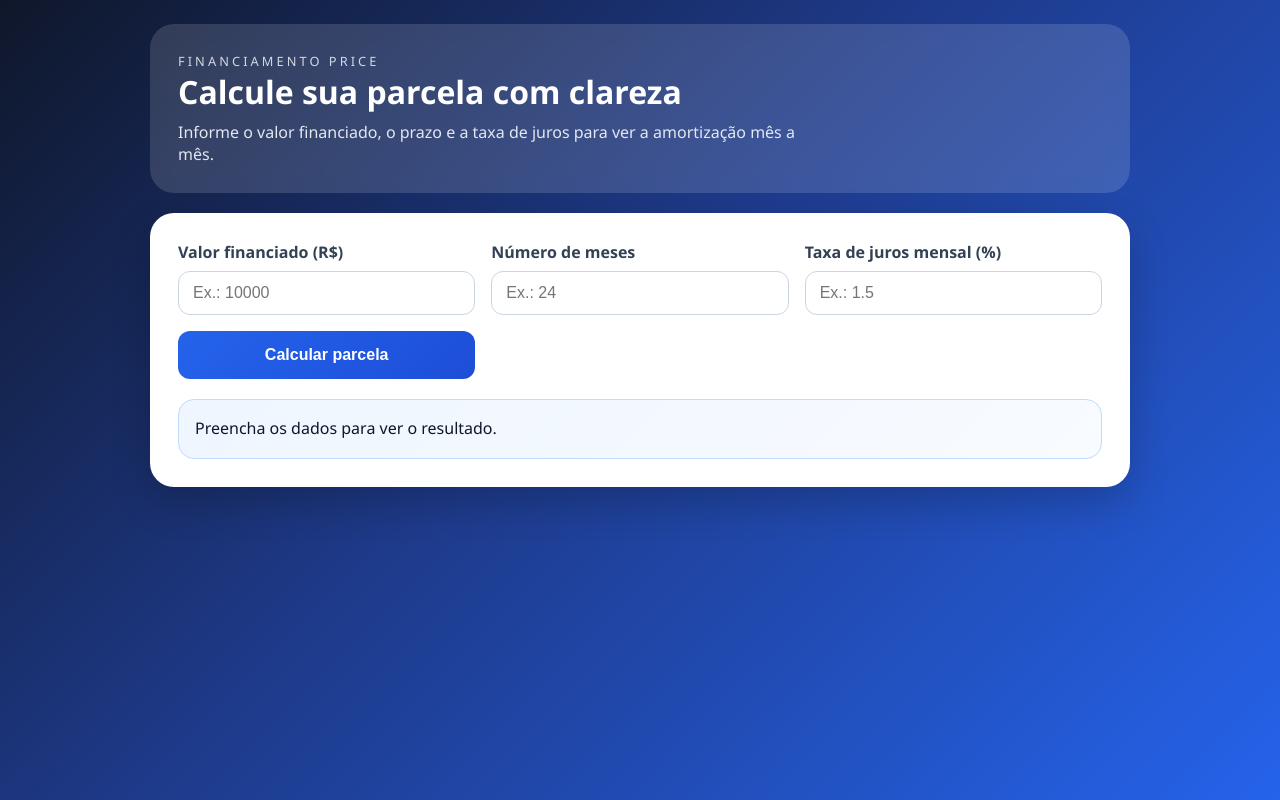
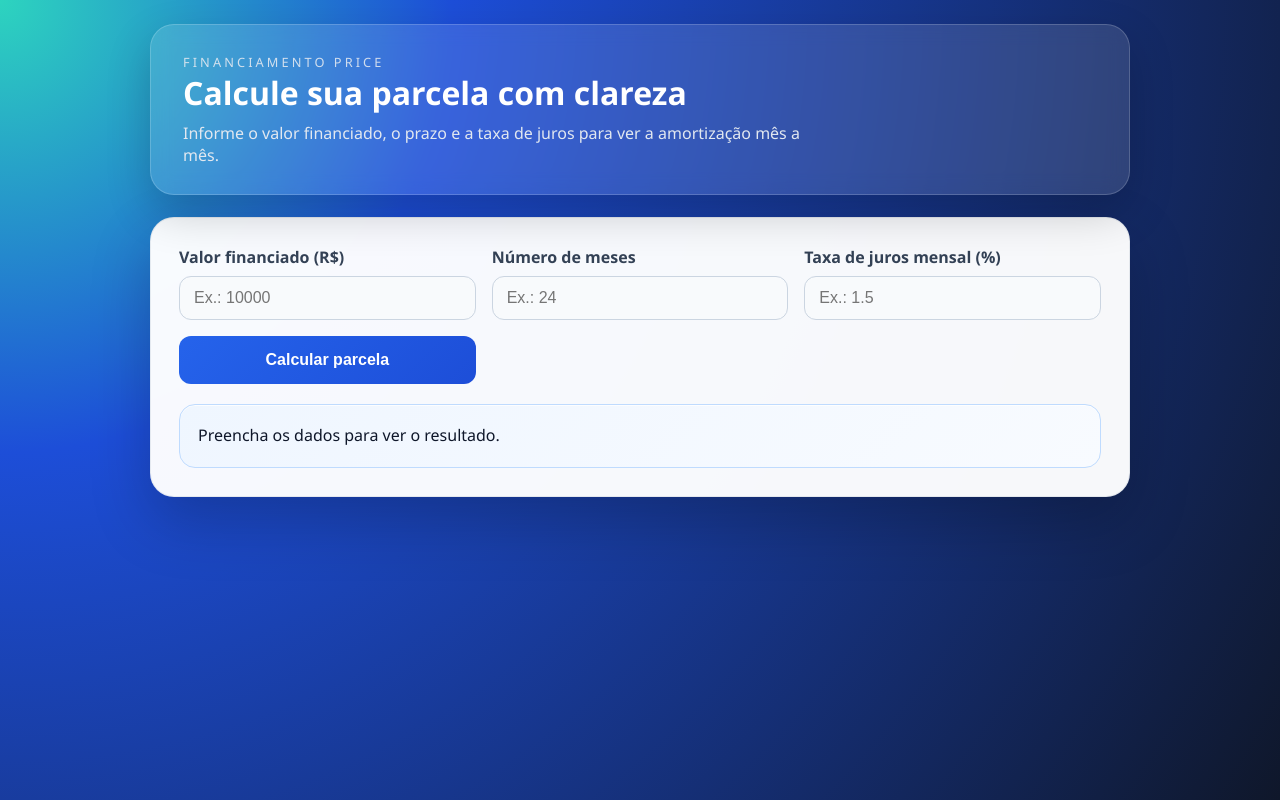
Before and after one commit to douglasdealmeidaribeiro/site-calculadora, a website: page index.html in a window 1280 px wide. Drawn offline with Linux system fonts and the light colour scheme.

Commit message:
Refinar o layout da página

```diff
--- a/public/style.css
+++ b/public/style.css
@@ -5,7 +5,7 @@
 body {
   margin: 0;
   font-family: "Segoe UI", Arial, sans-serif;
-  background: linear-gradient(135deg, #0f172a 0%, #1e3a8a 45%, #2563eb 100%);
+  background: radial-gradient(circle at top left, #2dd4bf 0%, #1d4ed8 30%, #0f172a 100%);
   color: #0f172a;
   min-height: 100vh;
   padding: 24px;
@@ -17,12 +17,14 @@ body {
 }
 
 .hero {
-  margin-bottom: 20px;
-  padding: 28px;
+  margin-bottom: 22px;
+  padding: 28px 32px;
   border-radius: 24px;
-  background: rgba(255, 255, 255, 0.14);
-  backdrop-filter: blur(8px);
+  background: rgba(255, 255, 255, 0.12);
+  backdrop-filter: blur(10px);
   color: #ffffff;
+  border: 1px solid rgba(255, 255, 255, 0.18);
+  box-shadow: 0 18px 45px rgba(0, 0, 0, 0.2);
 }
 
 .eyebrow {
@@ -45,10 +47,11 @@ body {
 }
 
 .card {
-  background: #ffffff;
+  background: rgba(255, 255, 255, 0.97);
   padding: 28px;
   border-radius: 24px;
-  box-shadow: 0 16px 40px rgba(0, 0, 0, 0.2);
+  box-shadow: 0 24px 60px rgba(0, 0, 0, 0.22);
+  border: 1px solid rgba(148, 163, 184, 0.2);
 }
 
 form {
@@ -74,6 +77,7 @@ input {
   border: 1px solid #cbd5e1;
   border-radius: 12px;
   font-size: 16px;
+  background: #f8fafc;
   transition: border-color 0.2s ease, box-shadow 0.2s ease;
 }
 
@@ -94,6 +98,7 @@ button {
   cursor: pointer;
   align-self: end;
   min-height: 48px;
+  transition: transform 0.2s ease, box-shadow 0.2s ease;
 }
 
 .actions {
@@ -123,8 +128,9 @@ button:hover {
   background: linear-gradient(135deg, #eff6ff, #f8fbff);
   border: 1px solid #bfdbfe;
   border-radius: 16px;
-  padding: 16px;
+  padding: 18px;
   line-height: 1.6;
+  box-shadow: inset 0 1px 0 rgba(255,255,255,0.8);
 }
 
 .resumo {
@@ -140,6 +146,7 @@ button:hover {
   background: #ffffff;
   border-radius: 12px;
   border: 1px solid #e2e8f0;
+  box-shadow: 0 4px 12px rgba(15, 23, 42, 0.04);
 }
 
 .tabela-wrapper {
@@ -166,7 +173,7 @@ td:first-child {
 }
 
 th {
-  background: #eff6ff;
+  background: #dbeafe;
   color: #1e3a8a;
   font-weight: 700;
 }
```
